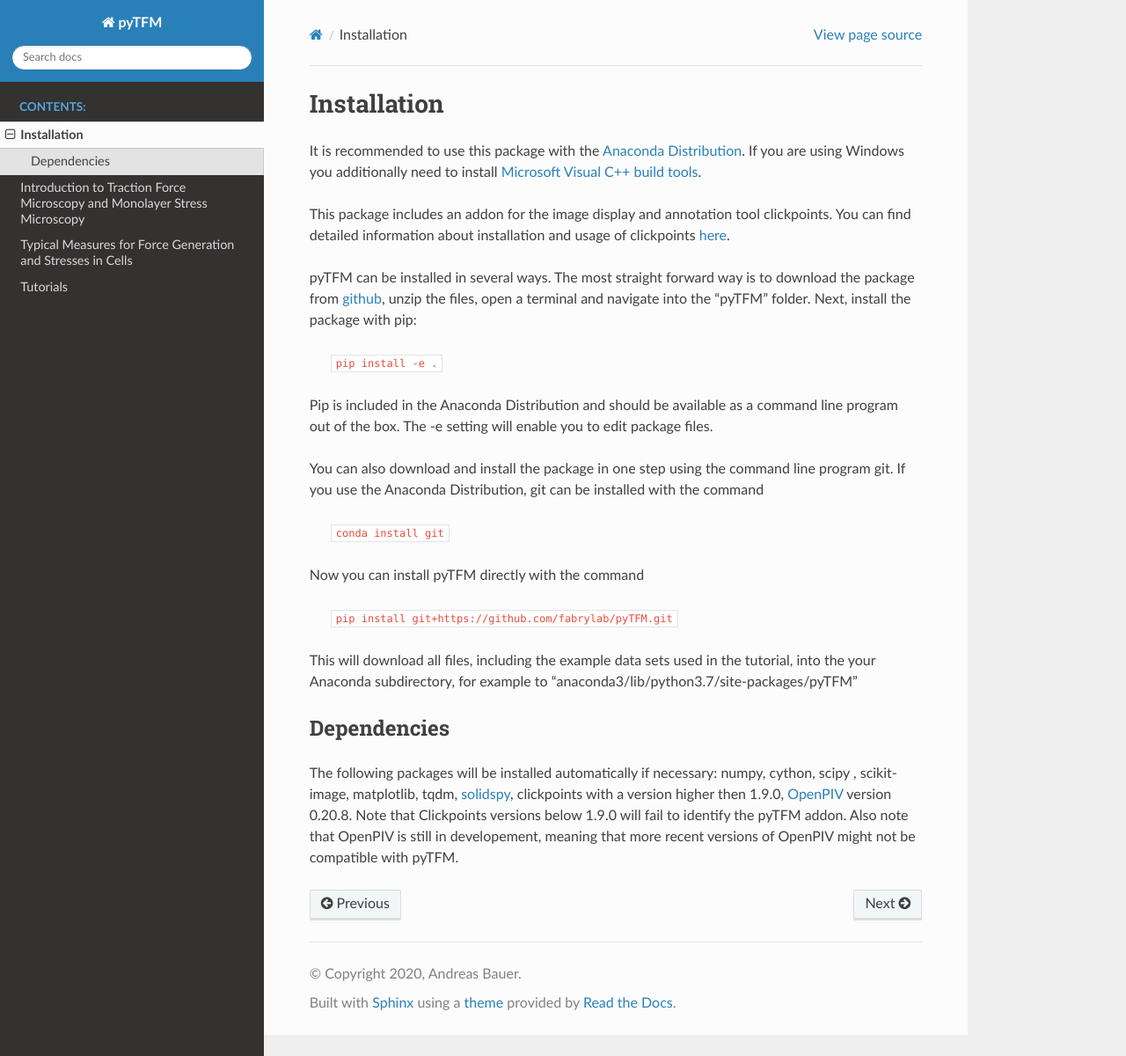
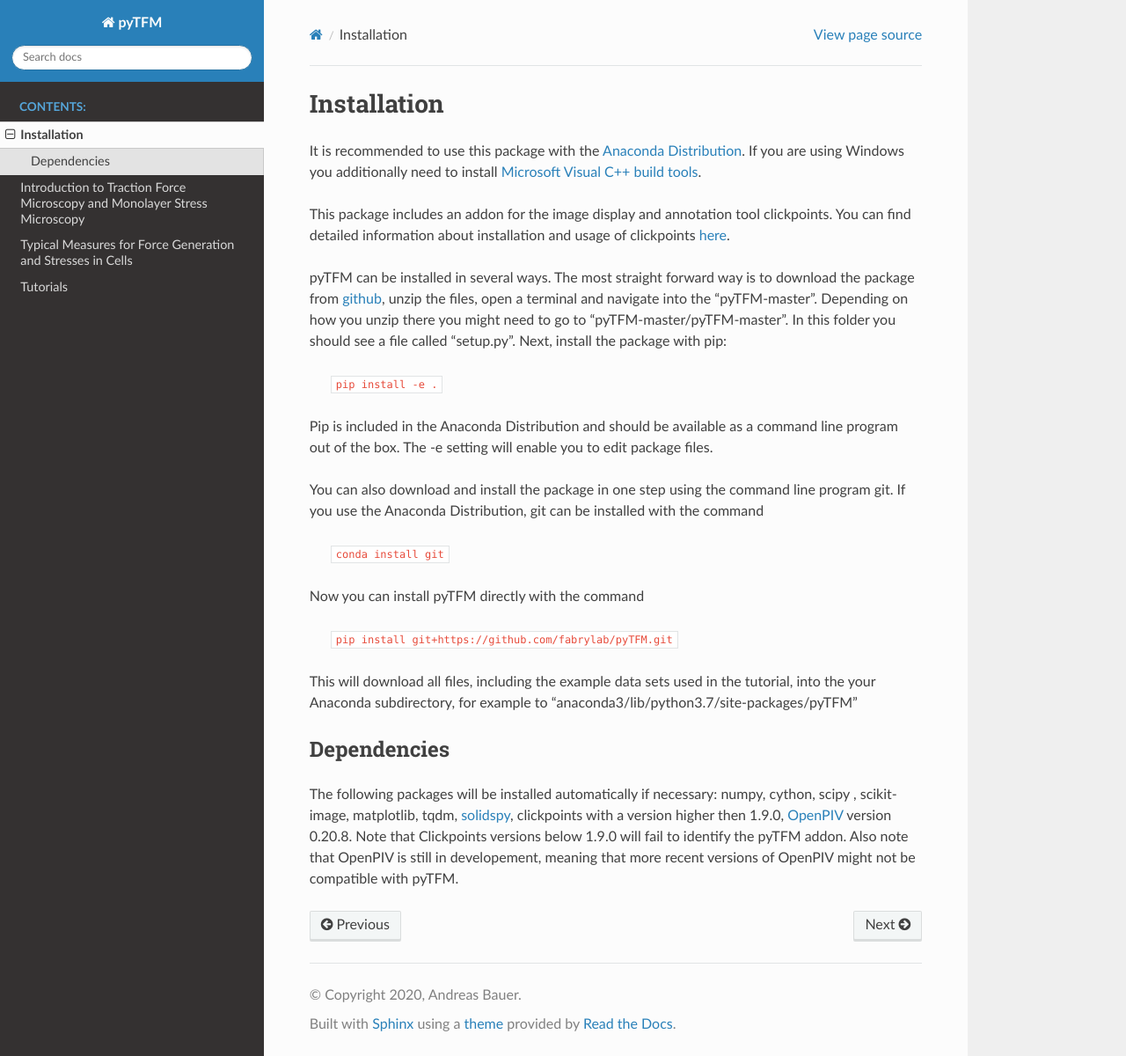
Before and after one commit to fabrylab/pyTFM, a Sphinx documentation site: the page built from docs/installation.rst, in a window 1280 px wide and 1200 px high. Shown: the whole window at 88% size. Built offline with Sphinx 7.4.7 and the Read the Docs theme 2.0.0, drawn with Linux system fonts in a browser that asks for light colours.

Commit message:
Update installation.rst

```diff
--- a/docs/installation.rst
+++ b/docs/installation.rst
@@ -13,7 +13,8 @@
 
 pyTFM can be installed in several ways. The most straight forward way is to download the package from
 `github <https://github.com/fabrylab/traction_force_microscopy>`_, unzip the files, open a terminal and navigate
-into the "pyTFM" folder. Next, install the package with pip:
+into the "pyTFM-master". Depending on how you unzip there you might need
+to go to "pyTFM-master/pyTFM-master". In this folder you should see a file called "setup.py". Next, install the package with pip:
 
     ``pip install -e .``
 
```
